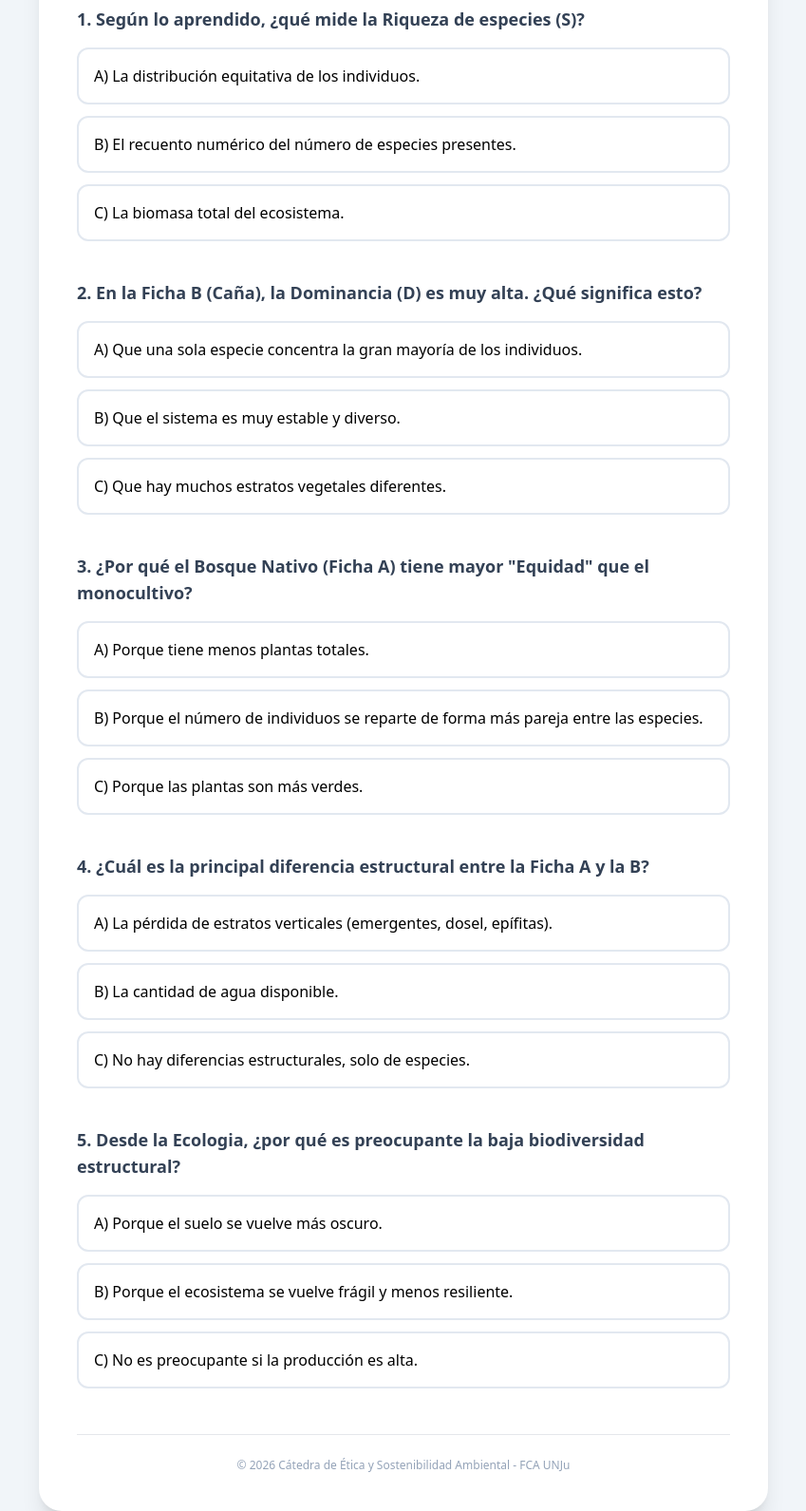
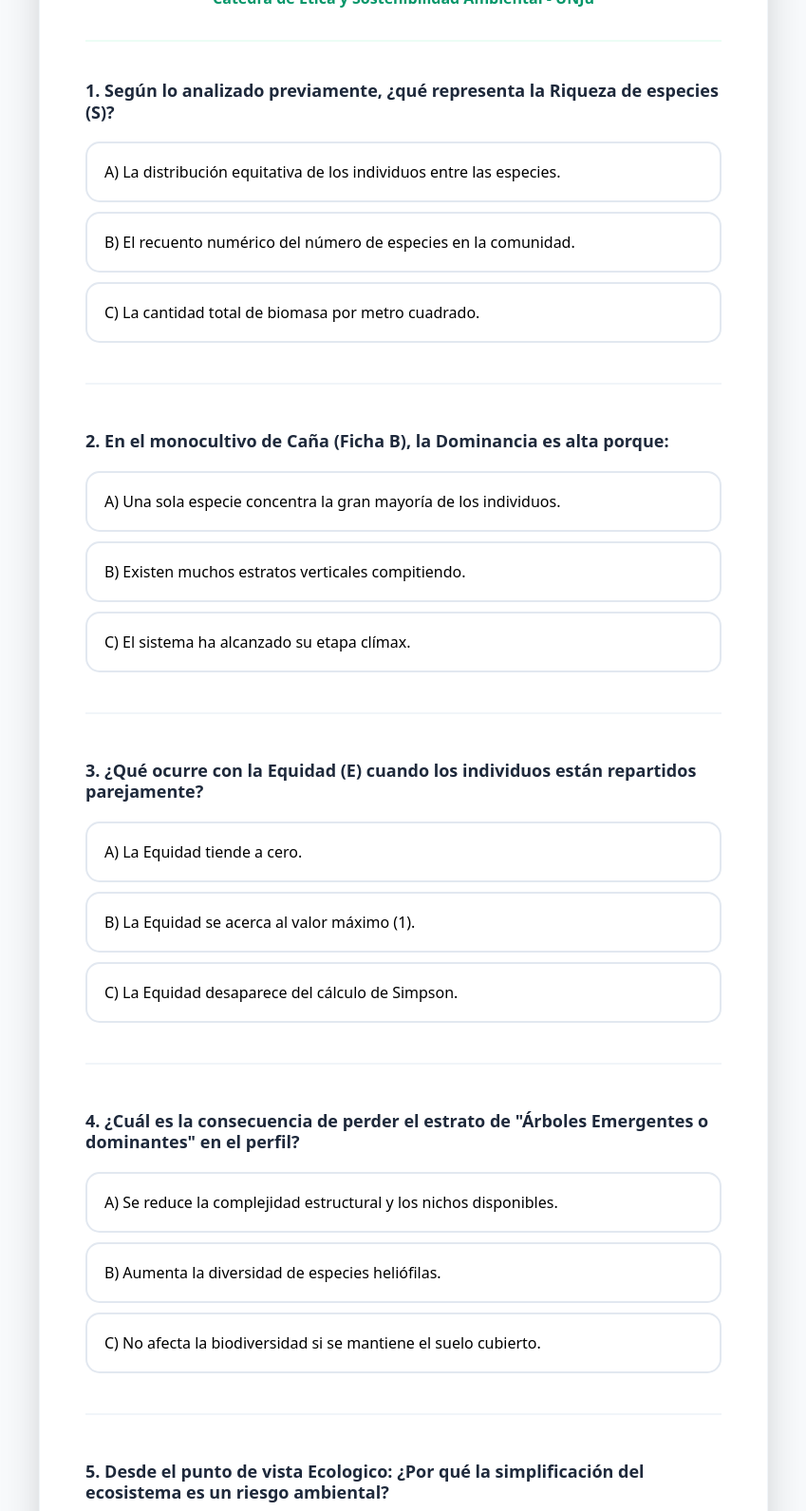
Before and after one commit to Adri0124/Etica-y-Sostenibilidad-Ambiental-JUEGA-A-CONTESTAR-, a plain HTML site: page index.html in a window 1280 px wide. Shown: the part 183-1774 px from the top of the page at 95% size, without its empty margins (215-1064 px from the left). Drawn offline with nearby package versions, Linux system fonts and the light colour scheme.

Commit message:
Update title and styles in index.html

```diff
--- a/index.html
+++ b/index.html
@@ -3,123 +3,137 @@
 <head>
     <meta charset="UTF-8">
     <meta name="viewport" content="width=device-width, initial-scale=1.0">
-    <title>Cuestionario TP3 - Etica y Sostenibilidad Ambiental - Unidad 2: Ecología FCA -UNJu</title>
+    <title>ANIMATE A CONTESTAR! TP3 - UNIDAD 2: Ecología UNJu</title>
     <script src="https://cdn.tailwindcss.com"></script>
     <style>
-        .opcion { transition: all 0.2s ease; cursor: pointer; border: 2px solid #e2e8f0; }
-        .opcion:hover { border-color: #10b981; background-color: #f0fdf4; }
-        .correcta { border-color: #10b981 !important; background-color: #d1fae5 !important; color: #065f46 !important; font-weight: bold; }
-        .incorrecta { border-color: #ef4444 !important; background-color: #fee2e2 !important; color: #991b1b !important; }
-        .oculto { display: none; }
+        .opcion { transition: all 0.2s ease; cursor: pointer; border: 2px solid #e2e8f0; margin-bottom: 10px; padding: 18px; border-radius: 15px; background: white; }
+        .opcion:hover { border-color: #10b981; background-color: #f0fdf4; transform: translateX(5px); }
+        .correcta { border-color: #10b981 !important; background-color: #d1fae5 !important; color: #065f46 !important; font-weight: bold; border-left: 8px solid #10b981 !important; }
+        .incorrecta { border-color: #ef4444 !important; background-color: #fee2e2 !important; color: #991b1b !important; border-left: 8px solid #ef4444 !important; }
+        .feedback { display: none; margin-top: 15px; padding: 15px; background-color: #f8fafc; border-radius: 12px; font-size: 14px; color: #334155; border: 1px solid #e2e8f0; line-height: 1.5; }
+        .pregunta { border-bottom: 2px solid #f1f5f9; padding-bottom: 2rem; }
     </style>
 </head>
-<body class="bg-slate-100 p-4 md:p-8 font-sans">
+<body class="bg-slate-50 p-4 md:p-10 font-sans">
 
-    <div class="max-w-3xl mx-auto bg-white p-6 md:p-10 rounded-3xl shadow-xl">
-        <header class="text-center border-b pb-6 mb-8">
-            <h1 class="text-3xl font-black text-emerald-800">Autoevaluación TP3</h1>
-            <p class="text-slate-500 font-medium">Cátedra de Ética y Sostenibilidad Ambiental</p>
+    <div class="max-w-3xl mx-auto bg-white p-8 md:p-12 rounded-[2rem] shadow-2xl border border-slate-100">
+        <header class="text-center border-b-2 border-emerald-50 pb-8 mb-10">
+            <span class="bg-emerald-100 text-emerald-700 px-4 py-1 rounded-full text-xs font-black uppercase tracking-widest">Gabinete Virtual</span>
+            <h1 class="text-3xl font-black text-slate-800 mt-4 uppercase tracking-tight">Autoevaluación de Biodiversidad</h1>
+            <p class="text-emerald-600 font-bold mt-1">Cátedra de Ética y Sostenibilidad Ambiental - UNJu</p>
         </header>
 
-        <div id="quiz-container" class="space-y-10">
+        <div id="quiz" class="space-y-12">
             <!-- PREGUNTA 1 -->
-            <div class="pregunta" data-id="1">
-                <p class="text-lg font-bold text-slate-700 mb-4">1. Según lo aprendido, ¿qué mide la Riqueza de especies (S)?</p>
-                <div class="space-y-3">
-                    <div class="opcion p-4 rounded-xl" onclick="verificar(this, false, '1')">A) La distribución equitativa de los individuos.</div>
-                    <div class="opcion p-4 rounded-xl" onclick="verificar(this, true, '1')">B) El recuento numérico del número de especies presentes.</div>
-                    <div class="opcion p-4 rounded-xl" onclick="verificar(this, false, '1')">C) La biomasa total del ecosistema.</div>
-                </div>
-                <div class="feedback oculto mt-4 p-4 bg-emerald-50 text-emerald-800 rounded-lg text-sm border-l-4 border-emerald-500">
-                    <strong>Justificación:</strong> La Riqueza (S) es simplemente el conteo de cuántas especies distintas hay, sin importar cuántos individuos tiene cada una.
-                </div>
+            <div class="pregunta" data-idx="0">
+                <p class="text-lg font-bold text-slate-800 mb-5 leading-tight">1. Según lo analizado previamente, ¿qué representa la Riqueza de especies (S)?</p>
+                <div class="opcion" onclick="validar(this, false, 0)">A) La distribución equitativa de los individuos entre las especies.</div>
+                <div class="opcion" onclick="validar(this, true, 0)">B) El recuento numérico del número de especies en la comunidad.</div>
+                <div class="opcion" onclick="validar(this, false, 0)">C) La cantidad total de biomasa por metro cuadrado.</div>
+                <div class="feedback"><strong>📚 Referencia:</strong> La Riqueza (S) es el parámetro más simple: solo cuenta cuántas especies hay, sin considerar su abundancia relativa.</div>
             </div>
 
             <!-- PREGUNTA 2 -->
-            <div class="pregunta" data-id="2">
-                <p class="text-lg font-bold text-slate-700 mb-4">2. En la Ficha B (Caña), la Dominancia (D) es muy alta. ¿Qué significa esto?</p>
-                <div class="space-y-3">
-                    <div class="opcion p-4 rounded-xl" onclick="verificar(this, true, '2')">A) Que una sola especie concentra la gran mayoría de los individuos.</div>
-                    <div class="opcion p-4 rounded-xl" onclick="verificar(this, false, '2')">B) Que el sistema es muy estable y diverso.</div>
-                    <div class="opcion p-4 rounded-xl" onclick="verificar(this, false, '2')">C) Que hay muchos estratos vegetales diferentes.</div>
-                </div>
-                <div class="feedback oculto mt-4 p-4 bg-emerald-50 text-emerald-800 rounded-lg text-sm border-l-4 border-emerald-500">
-                    <strong>Justificación:</strong> La dominancia ocurre cuando una especie (como la caña de azúcar) "domina" el espacio y los recursos, reduciendo la equidad.
-                </div>
+            <div class="pregunta" data-idx="1">
+                <p class="text-lg font-bold text-slate-800 mb-5 leading-tight">2. En el monocultivo de Caña (Ficha B), la Dominancia es alta porque:</p>
+                <div class="opcion" onclick="validar(this, true, 1)">A) Una sola especie concentra la gran mayoría de los individuos.</div>
+                <div class="opcion" onclick="validar(this, false, 1)">B) Existen muchos estratos verticales compitiendo.</div>
+                <div class="opcion" onclick="validar(this, false, 1)">C) El sistema ha alcanzado su etapa clímax.</div>
+                <div class="feedback"><strong>📚 Referencia:</strong> Cuando el valor de Dominancia (D) es alto, significa que la comunidad está "sesgada o tiene" una especie predominante.</div>
             </div>
 
             <!-- PREGUNTA 3 -->
-            <div class="pregunta" data-id="3">
-                <p class="text-lg font-bold text-slate-700 mb-4">3. ¿Por qué el Bosque Nativo (Ficha A) tiene mayor "Equidad" que el monocultivo?</p>
-                <div class="space-y-3">
-                    <div class="opcion p-4 rounded-xl" onclick="verificar(this, false, '3')">A) Porque tiene menos plantas totales.</div>
-                    <div class="opcion p-4 rounded-xl" onclick="verificar(this, true, '3')">B) Porque el número de individuos se reparte de forma más pareja entre las especies.</div>
-                    <div class="opcion p-4 rounded-xl" onclick="verificar(this, false, '3')">C) Porque las plantas son más verdes.</div>
-                </div>
-                <div class="feedback oculto mt-4 p-4 bg-emerald-50 text-emerald-800 rounded-lg text-sm border-l-4 border-emerald-500">
-                    <strong>Justificación:</strong> La equidad (E) es máxima cuando todas las especies tienen una abundancia similar.
-                </div>
+            <div class="pregunta" data-idx="2">
+                <p class="text-lg font-bold text-slate-800 mb-5 leading-tight">3. ¿Qué ocurre con la Equidad (E) cuando los individuos están repartidos parejamente?</p>
+                <div class="opcion" onclick="validar(this, false, 2)">A) La Equidad tiende a cero.</div>
+                <div class="opcion" onclick="validar(this, true, 2)">B) La Equidad se acerca al valor máximo (1).</div>
+                <div class="opcion" onclick="validar(this, false, 2)">C) La Equidad desaparece del cálculo de Simpson.</div>
+                <div class="feedback"><strong>📚 Referencia:</strong> La equidad mide la homogeneidad. Si todas las especies tienen igual cantidad de individuos, la equidad es máxima.</div>
             </div>
 
             <!-- PREGUNTA 4 -->
-            <div class="pregunta" data-id="4">
-                <p class="text-lg font-bold text-slate-700 mb-4">4. ¿Cuál es la principal diferencia estructural entre la Ficha A y la B?</p>
-                <div class="space-y-3">
-                    <div class="opcion p-4 rounded-xl" onclick="verificar(this, true, '4')">A) La pérdida de estratos verticales (emergentes, dosel, epífitas).</div>
-                    <div class="opcion p-4 rounded-xl" onclick="verificar(this, false, '4')">B) La cantidad de agua disponible.</div>
-                    <div class="opcion p-4 rounded-xl" onclick="verificar(this, false, '4')">C) No hay diferencias estructurales, solo de especies.</div>
-                </div>
-                <div class="feedback oculto mt-4 p-4 bg-emerald-50 text-emerald-800 rounded-lg text-sm border-l-4 border-emerald-500">
-                    <strong>Justificación:</strong> El monocultivo simplifica el sistema a un solo estrato principal, eliminando nichos ecológicos e interacciones.
-                </div>
+            <div class="pregunta" data-idx="3">
+                <p class="text-lg font-bold text-slate-800 mb-5 leading-tight">4. ¿Cuál es la consecuencia de perder el estrato de "Árboles Emergentes o dominantes" en el perfil?</p>
+                <div class="opcion" onclick="validar(this, true, 3)">A) Se reduce la complejidad estructural y los nichos disponibles.</div>
+                <div class="opcion" onclick="validar(this, false, 3)">B) Aumenta la diversidad de especies heliófilas.</div>
+                <div class="opcion" onclick="validar(this, false, 3)">C) No afecta la biodiversidad si se mantiene el suelo cubierto.</div>
+                <div class="feedback"><strong>📚 Referencia:</strong> La estratificación vertical (capas) permite que más especies coexistan en un mismo espacio físico.</div>
             </div>
 
             <!-- PREGUNTA 5 -->
-            <div class="pregunta" data-id="5">
-                <p class="text-lg font-bold text-slate-700 mb-4">5. Desde la Ecologia, ¿por qué es preocupante la baja biodiversidad estructural?</p>
-                <div class="space-y-3">
-                    <div class="opcion p-4 rounded-xl" onclick="verificar(this, false, '5')">A) Porque el suelo se vuelve más oscuro.</div>
-                    <div class="opcion p-4 rounded-xl" onclick="verificar(this, true, '5')">B) Porque el ecosistema se vuelve frágil y menos resiliente.</div>
-                    <div class="opcion p-4 rounded-xl" onclick="verificar(this, false, '5')">C) No es preocupante si la producción es alta.</div>
-                </div>
-                <div class="feedback oculto mt-4 p-4 bg-emerald-50 text-emerald-800 rounded-lg text-sm border-l-4 border-emerald-500">
-                    <strong>Justificación:</strong> La pérdida de biodiversidad reduce la capacidad del sistema para enfrentar plagas o cambios climáticos (resiliencia).
-                </div>
+            <div class="pregunta" data-idx="4">
+                <p class="text-lg font-bold text-slate-800 mb-5 leading-tight">5. Desde el punto de vista Ecologico: ¿Por qué la simplificación del ecosistema es un riesgo ambiental?</p>
+                <div class="opcion" onclick="validar(this, false, 4)">A) Porque requiere menos uso de agroquímicos.</div>
+                <div class="opcion" onclick="validar(this, true, 4)">B) Porque vuelve al sistema frágil ante plagas y cambios climáticos (baja resiliencia).</div>
+                <div class="opcion" onclick="validar(this, false, 4)">C) Porque los sistemas simples son éticamente superiores.</div>
+                <div class="feedback"><strong>📚 Referencia:</strong> La diversidad funciona como un "seguro": a mayor biodiversidad, más capacidad tiene el sistema de recuperarse tras una perturbación.</div>
             </div>
         </div>
 
-        <footer class="mt-12 pt-6 border-t text-center text-slate-400 text-xs">
-            © 2026 Cátedra de Ética y Sostenibilidad Ambiental - FCA UNJu
+        <div id="final-container"></div>
+
+        <footer class="mt-16 pt-8 border-t border-slate-100 text-center">
+            <p class="text-slate-400 text-xs uppercase tracking-widest font-bold">Facultad de Ciencias Agrarias - UNJu</p>
         </footer>
     </div>
 
     <script>
-        function verificar(elemento, esCorrecto, preguntaId) {
-            // Obtener todas las opciones de esa pregunta
-            const opciones = elemento.parentElement.querySelectorAll('.opcion');
+        let respondidas = 0;
+        const total = 5;
 
-            // Deshabilitar clics adicionales en esta pregunta
-            opciones.forEach(opt => opt.style.pointerEvents = 'none');
+        function validar(el, esCorrecto, index) {
+            const padre = el.parentElement;
+            if (padre.classList.contains('bloqueada')) return;
 
-            // Marcar correcta/incorrecta
-            if (esCorrecto) {
-                elemento.classList.add('correcta');
+            padre.classList.add('bloqueada');
+            respondidas++;
+
+            const opciones = padre.querySelectorAll('.opcion');
+            const feedback = padre.querySelector('.feedback');
+
+            // Marcar selección
+            if(esCorrecto) {
+                el.classList.add('correcta');
             } else {
-                elemento.classList.add('incorrecta');
-                // Mostrar cuál era la correcta
-                opciones.forEach(opt => {
-                    if (opt.innerText.includes('B)') && preguntaId === '1') opt.classList.add('correcta');
-                    if (opt.innerText.includes('A)') && preguntaId === '2') opt.classList.add('correcta');
-                    if (opt.innerText.includes('B)') && preguntaId === '3') opt.classList.add('correcta');
-                    if (opt.innerText.includes('A)') && preguntaId === '4') opt.classList.add('correcta');
-                    if (opt.innerText.includes('B)') && preguntaId === '5') opt.classList.add('correcta');
+                el.classList.add('incorrecta');
+                // Mostrar cuál era la correcta para el aprendizaje
+                opciones.forEach(o => {
+                    if(o.innerText.startsWith('A)') && (index === 1 || index === 3)) o.classList.add('correcta');
+                    if(o.innerText.startsWith('B)') && (index === 0 || index === 2 || index === 4)) o.classList.add('correcta');
                 });
             }
 
-            // Mostrar el cuadro de justificación
-            const feedback = elemento.parentElement.parentElement.querySelector('.feedback');
-            feedback.classList.remove('oculto');
+            // Bloquear clics y mostrar feedback
+            opciones.forEach(o => o.style.pointerEvents = 'none');
+            feedback.style.display = 'block';
+
+            // Si es la última, mostrar mensaje final
+            if(respondidas === total) {
+                setTimeout(mostrarMensajeFinal, 500);
+            }
+        }
+
+        function mostrarMensajeFinal() {
+            const contenedor = document.getElementById('final-container');
+            contenedor.innerHTML = `
+                <div class="mt-12 p-10 bg-emerald-600 text-white rounded-[2rem] text-center shadow-2xl animate-bounce-short">
+                    <h2 class="text-4xl font-black mb-4">¡LO LOGRASTE! 🎓</h2>
+                    <p class="text-emerald-100 text-lg">Completaste la autoevaluación teórica del TP3.</p>
+                    <div class="mt-6 bg-emerald-800/50 p-4 rounded-xl inline-block border border-emerald-400/30">
+                        <p class="text-sm font-bold uppercase tracking-tight">Ya podés cerrar esta ventana y finalizar tu informe.</p>
+                    </div>
+                </div>
+            `;
+            contenedor.scrollIntoView({ behavior: 'smooth' });
         }
     </script>
+
+    <style>
+        @keyframes bounce-short {
+            0%, 100% { transform: translateY(0); }
+            50% { transform: translateY(-10px); }
+        }
+        .animate-bounce-short { animation: bounce-short 1.5s ease-in-out; }
+    </style>
 </body>
 </html>
```
